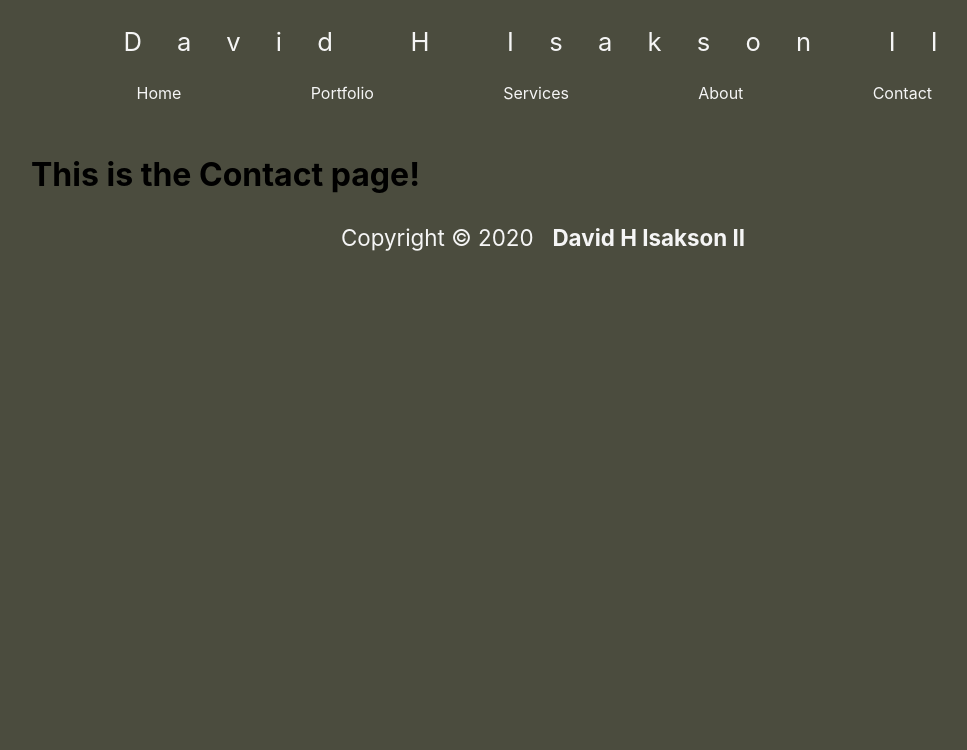
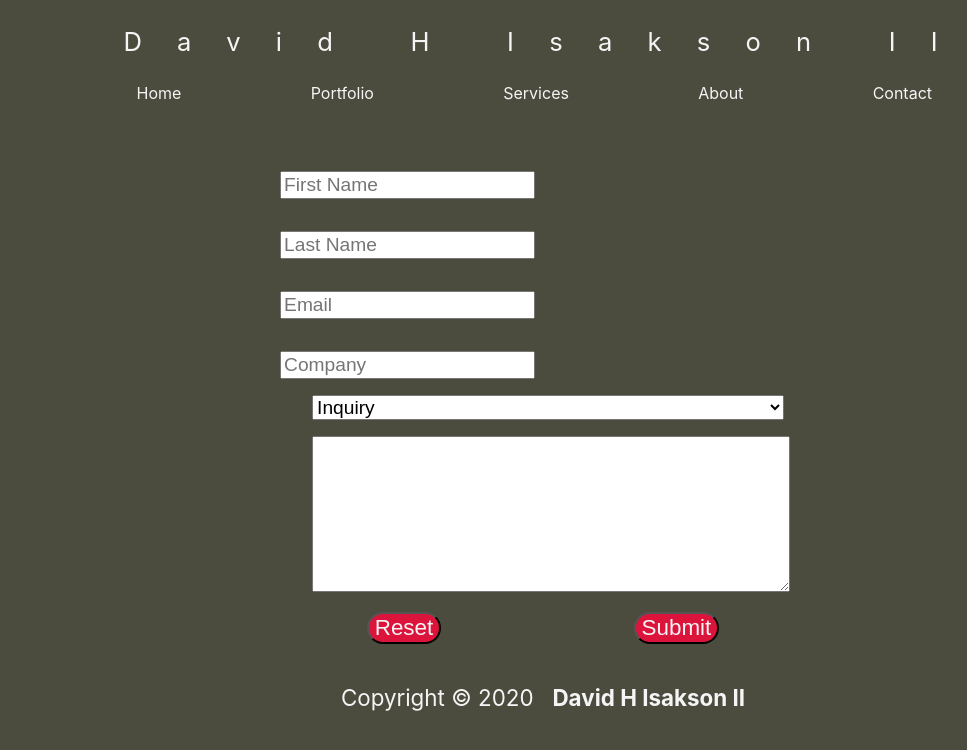
Before and after one commit to ikeman32/davidhisakson.com, a React (Create React App) app: page /Contact in a window 1280 px wide. Shown: the top 750 px of the page, without its empty margins (97-1064 px from the left). Built offline with nearby package versions, Linux system fonts and the light colour scheme; what react-animations would draw is missing.

Commit message:
Contact form and styling

```diff
--- a/src/components/contact/Contact.js
+++ b/src/components/contact/Contact.js
@@ -1,11 +1,38 @@
-import React from 'react';
+import React from "react";
+import './contact.scss';
 
 const Contact = () => {
   /*Put all of your hooks, functions, etc here */
 
   return (
-    <div>
-      <h1>This is the Contact page!</h1>
+    <div className="contact_container">
+      <section className='form_section'>
+        <form action="" method="post" className='contact_form'>
+          <div id="name">
+            <input type="text" name="fname" placeholder="First Name" required />
+            <input type="text" name="lname" placeholder="Last Name" required />
+          </div>
+
+          <div className="info">
+            <input type="email" name="email" placeholder="Email" required />
+            <input type="text" name="Company" placeholder="Company" />
+          </div>
+          <div className="subject">
+            <select name="subject" id="subj" placeholder="Subject">
+              <option value="Inquiry">Inquiry</option>
+              <option value="">Are you available</option>
+              <option value="">Interview requested</option>
+            </select>
+          </div>
+          <div className="message">
+            <textarea name="message" id="msg" cols="30" rows="10"></textarea>
+          </div>
+          <div className="btns">
+            <input type="reset" name="rested" value="Reset" />
+            <input type="submit" name="submit" value="Submit" />
+          </div>
+        </form>
+      </section>
     </div>
   );
 };
--- /dev/null
+++ b/src/components/contact/contact.scss
@@ -0,0 +1,91 @@
+body {
+  background: #4b4c3e;
+
+  .contact_container {
+    width: 80%;
+    margin: 0 auto;
+    .form_section {
+      //border: 2px solid red;
+
+      .contact_form {
+        //border: 1px solid yellow;
+        width: 90%;
+        margin: 0 auto;
+        margin-top: 1rem;
+        margin-bottom: 1rem;
+        display: flex;
+        flex-direction: column;
+
+        #name {
+          //border: 1px solid blue;
+          width: 80%;
+          margin: 0 auto;
+
+          input {
+            //border: 2px solid green;
+            font-size: 1.2rem;
+            margin: 1rem 1rem;
+            margin-left: 2rem;
+          }
+        } //name
+
+        .info {
+          //border: 1px solid blue;
+          width: 80%;
+          margin: 0 auto;
+
+          input {
+            //border: 2px solid green;
+            font-size: 1.2rem;
+            margin: 1rem 1rem;
+            margin-left: 2rem;
+          }
+        } //info
+
+        .subject {
+          //border: 1px solid blue;
+          width: 80%;
+          margin: 0 auto;
+
+          #subj {
+            //border: 2px solid green;
+            font-size: 1.2rem;
+            margin-left: 4rem;
+            width: 80%;
+          } //subj
+        } //subject
+
+        .message {
+          //border: 1px solid blue;
+          width: 80%;
+          margin: 0 auto;
+          margin-top: 1rem;
+          margin-bottom: 1rem;
+
+          textarea {
+              width: 80%;
+              margin-left: 4rem;
+          }//textarea
+        }//message
+
+        .btns{
+            display: flex;
+            justify-content: space-evenly;
+            margin-bottom: 1rem;
+
+            input{
+                font-size: 1.4rem;
+                border-radius: 1rem;
+                background-color: crimson;
+                color: whitesmoke;
+
+                &:hover{
+                    background-color: blue;
+                    color: #fc0;
+                }
+            }
+        }//btns
+      } //contact_form
+    } //form_section
+  } //contact_container
+}
```
